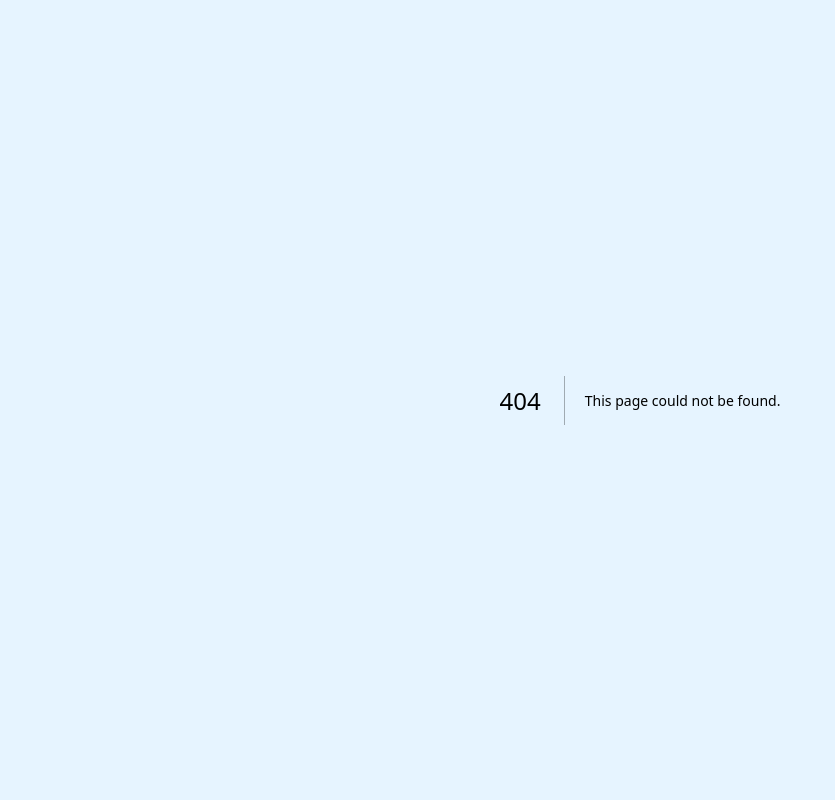
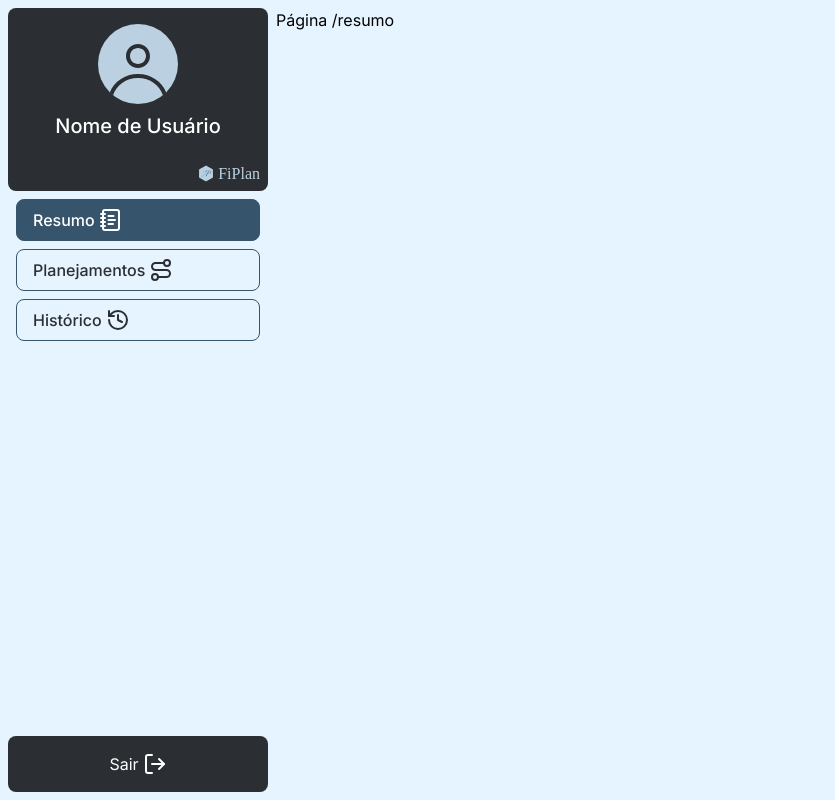
Before and after one commit to Aguiar-gabrielcosta/FiPlan_frontend, a Next.js app: page /resumo in a window 1280 px wide. Before the commit this address had no page. Shown: the whole page, without its empty margins (0-835 px from the left). Built offline with nearby package versions, Linux system fonts and the light colour scheme.

Commit message:
Adiciona o menu lateral da dashboard

```diff
--- /dev/null
+++ b/app/components/menu.tsx
@@ -0,0 +1,35 @@
+import Image from 'next/image'
+import MenuLink from './menuLinks'
+import Link from 'next/link'
+import { LogOut } from 'lucide-react'
+
+export default function Menu() {
+  return (
+    <div className="flex w-[260px] flex-col">
+      <header className="rounded-lg bg-primaryDR p-2 text-neutralWhite">
+        <div className="mb-4 flex flex-col items-center gap-2 p-2">
+          <Image src={'/avatar.svg'} width={80} height={80} alt={'user.name'} />
+          <h2 className="text-xl font-medium">Nome de Usuário</h2>
+        </div>
+        <div className="flex justify-end gap-1 font-displayFont leading-[19px] text-primaryLR">
+          <Image src={'/logo-64.svg'} width={16} height={16} alt="FiPlan" />
+          FiPlan
+        </div>
+      </header>
+      <nav className="flex h-full flex-col justify-between">
+        <div>
+          <MenuLink />
+        </div>
+        <Link
+          href={'/'}
+          className="flex justify-center rounded-lg bg-primaryDR py-4 text-neutralWhite"
+        >
+          <div className="flex gap-1">
+            Sair
+            <LogOut />
+          </div>
+        </Link>
+      </nav>
+    </div>
+  )
+}
--- /dev/null
+++ b/app/components/menuLinks.tsx
@@ -0,0 +1,37 @@
+'use client'
+
+import { History, NotebookText, Route } from 'lucide-react'
+import Link from 'next/link'
+import { usePathname } from 'next/navigation'
+
+const links = [
+  { label: 'Resumo', icon: <NotebookText />, href: '/resumo' },
+  {
+    label: 'Planejamentos',
+    icon: <Route />,
+    href: '/resumo/planejamentos',
+  },
+  { label: 'Histórico', icon: <History />, href: '/resumo/historico' },
+]
+
+export default function MenuLink() {
+  const pathname = usePathname()
+
+  return (
+    <ul className="flex flex-col gap-2 p-2">
+      {links.map((link) => (
+        <li key={link.label}>
+          <Link
+            href={link.href}
+            className={`flex gap-1 rounded-lg border border-primaryD px-4 py-2 font-medium transition-all duration-500 hover:border-primaryD hover:bg-primaryD hover:text-neutralWhite ${link.href === pathname ? 'bg-primaryD text-neutralWhite' : 'bg-bgL text-primaryDR'}`}
+          >
+            <div className="flex gap-1">
+              {link.label}
+              {link.icon}
+            </div>
+          </Link>
+        </li>
+      ))}
+    </ul>
+  )
+}
--- a/app/page.tsx
+++ b/app/page.tsx
@@ -1,7 +1,7 @@
 import { Italiana } from 'next/font/google'
 import Image from 'next/image'
 import { ArrowRight, LogIn } from 'lucide-react'
-import NavLink from './components/nav-link'
+import NavLink from './components/homeLinks'
 
 const italian = Italiana({ subsets: ['latin'], weight: ['400'] })
 
--- /dev/null
+++ b/app/resumo/historico/page.tsx
@@ -0,0 +1,3 @@
+export default function Historico() {
+  return <h1>Página /historico</h1>
+}
--- /dev/null
+++ b/app/resumo/layout.tsx
@@ -0,0 +1,14 @@
+import Menu from '../components/menu'
+
+export default function LayoutDashboard({
+  children,
+}: {
+  children: React.ReactNode
+}) {
+  return (
+    <div className="flex min-h-screen gap-2 p-2">
+      <Menu />
+      <main>{children}</main>
+    </div>
+  )
+}
--- /dev/null
+++ b/app/resumo/page.tsx
@@ -0,0 +1,7 @@
+export default function Resumo() {
+  return (
+    <div>
+      <h1>Página /resumo</h1>
+    </div>
+  )
+}
--- /dev/null
+++ b/app/resumo/planejamentos/page.tsx
@@ -0,0 +1,3 @@
+export default function Planejamentos() {
+  return <h1>Página /planejamentos</h1>
+}
```
Also changed, not shown: app/components/homeLinks.tsx (renamed from app/components/nav-link.tsx), public/avatar.svg (added).
